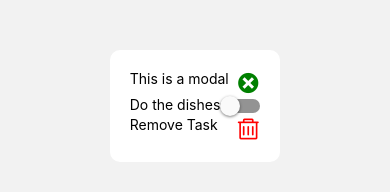
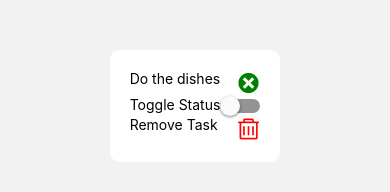
Before and after one commit to iamashish1/todo_app_react_native, a React Native app: screen / in a window 390 px wide. Both pictures are taken after a click on the element 195 px from the left and 141 px from the top of the page. Shown: the part 316-508 px from the top of the page. Built offline with nearby package versions, Linux system fonts and the light colour scheme.

Commit message:
added status change and delete task function

```diff
--- a/App.js
+++ b/App.js
@@ -13,7 +13,7 @@ export default function App() {
   const [text, setText] = useState('');
   const [isEnabled, changeStatus] = useState(false);
   const [error, setError] = useState('');
-  const [tasks, setTasks] = useState([{ id: 1, title: "Do the dishes", status: "Completed" }, { id: 1, title: "Do the dishes", status: "Open" }]);
+  const [tasks, setTasks] = useState([{ id: 1, title: "Do the dishes", completed: true }, { id: 2, title: "Do the dishes", completed: false }]);
 
   const handleTextChange = (inputText) => {
     setText(inputText);
@@ -44,6 +44,27 @@ export default function App() {
     }
   };
 
+  const updatetasks = (togTask, completed, isDeleteAction) => {
+    // We need to update tasks either delete or toggled
+    if (isDeleteAction == true) {
+      const newtasks = tasks.filter(
+        (task) => task.id !== togTask.id
+      );
+      setTasks(newtasks);
+
+    } else {
+      const updatedTasks = tasks.map((task) => {
+        if (task.id === togTask.id) {
+          task.completed = completed
+        }
+        return task;
+      });
+      setTasks(updatedTasks);
+    }
+
+
+  }
+
   return (
     <NavigationContainer >
       <Tab.Navigator screenOptions={{ headerShown: false }}>
@@ -53,7 +74,7 @@ export default function App() {
           }
         } >
           {(props) => (
-            <Todo {...props} tasks={tasks} />
+            <Todo {...props} tasks={tasks} updateTasks={updatetasks} />
           )}
         </Tab.Screen>
         <Tab.Screen name="Add Task" options={
--- a/src/components/header/Header.js
+++ b/src/components/header/Header.js
@@ -3,8 +3,7 @@ import { View, Text } from 'react-native';
 import { FontAwesome5 } from '@expo/vector-icons';
 import { headerStyles } from './HeaderStyle';
 
-const HeaderComponent = ({isAdd}) => {
-    console.log(isAdd);
+const HeaderComponent = ({ isAdd }) => {
     return (
         <View style={headerStyles.container}>
             <View style={headerStyles.leftContainer}>
--- a/src/components/tasks/Tasks.js
+++ b/src/components/tasks/Tasks.js
@@ -14,7 +14,7 @@ const TasksComponent = ({ tasks, setModalVisible, selectedTodo }) => {
             <View style={taskStyle.container}>
                 <Text style={taskStyle.idText}>Id: {item.id}</Text>
                 <Text style={taskStyle.titleText}>{item.title}</Text>
-                <Text style={taskStyle.statusText}>Status: {item.status}</Text>
+                <Text style={taskStyle.statusText}>Status: {item.completed ? "Completed" : "Open"}</Text>
             </View>
         </Pressable>
     );
--- a/src/pages/TodoListScreen.js
+++ b/src/pages/TodoListScreen.js
@@ -1,4 +1,4 @@
-import { View, StatusBar, Modal, Pressable, Text, Switch } from 'react-native';
+import { View, StatusBar, Modal, Pressable, Text, Switch, Alert } from 'react-native';
 import { useState } from 'react';
 import { AntDesign } from '@expo/vector-icons';
 import { Entypo } from '@expo/vector-icons';
@@ -11,6 +11,31 @@ import { commonStyle } from './CommonStyle';
 const TodoScreen = (props) => {
   const [modalVisible, setModalVisible] = useState(false);
   const [selectedTask, setSelectedTask] = useState(null)
+  const toggleStatus = () => {
+    props.updateTasks(selectedTask, !selectedTask.completed, false)
+
+  };
+
+  const handleRemovePress = () => {
+    Alert.alert(
+      'Remove Task',
+      'This action will permanently delete this task. This action cannot be undone!', [
+      {
+        text: 'Confirm',
+        onPress: () => {
+          props.updateTasks(selectedTask, selectedTask.completed, true);
+
+          setModalVisible(false);
+        }
+      },
+      {
+        text: 'Cancel'
+      }
+    ]);
+  }
+
+  // console.log(selectedTask)
+
   return (
     <View style={{ flex: 1 }}>
 
@@ -24,24 +49,32 @@ const TodoScreen = (props) => {
       >
         <View style={{ flex: 1, justifyContent: 'center', alignItems: 'center' }}>
           <View style={{ backgroundColor: 'white', padding: 20, borderRadius: 10 }}>
-            <View style={commonStyle.rowContainer}><Text>This is a modal</Text>
-
+            <View style={commonStyle.rowContainer}><Text>{selectedTask ? selectedTask.title : ''}</Text>
               <Pressable onPress={() => setModalVisible(false)}>
                 <Entypo name="circle-with-cross" size={24} color="green" />
 
               </Pressable></View>
 
             <View style={commonStyle.rowContainer} >
-              <Text>{selectedTask ? selectedTask.title : ''}</Text>
+              <Text>Toggle Status</Text>
               <Switch
-                value={selectedTask && selectedTask.status === 'Completed'}
-              // onValueChange={toggleStatus}
+                value={selectedTask && selectedTask.completed}
+                onValueChange={toggleStatus}
               />
             </View>
             <View style={commonStyle.rowContainer}>
               <Text>Remove Task</Text>
-              <AntDesign name="delete" size={24} color="red" />
+              <Pressable onPress={() => handleRemovePress()}>
+                <AntDesign name="delete" size={24} color="red" />
+
+              </Pressable>
+              {/* <Pressable onPress={handleRemovePress}>  <AntDesign name="delete" size={24} color="red" /> </Pressable> */}
+
             </View>
+            {/* <View style={commonStyle.rowContainer}>
+              <Text>Remove Task</Text>
+              <Pressable onPress={handleRemovePress}>  <AntDesign name="delete" size={24} color="red" /></Pressable>
+            </View> */}
           </View>
         </View>
       </Modal>
@@ -49,7 +82,6 @@ const TodoScreen = (props) => {
         setModalVisible(true)
       }}><Tasks tasks={props.tasks} setModalVisible={setModalVisible} selectedTodo={setSelectedTask} /></Pressable>
 
-
     </View>
 
   );
```
